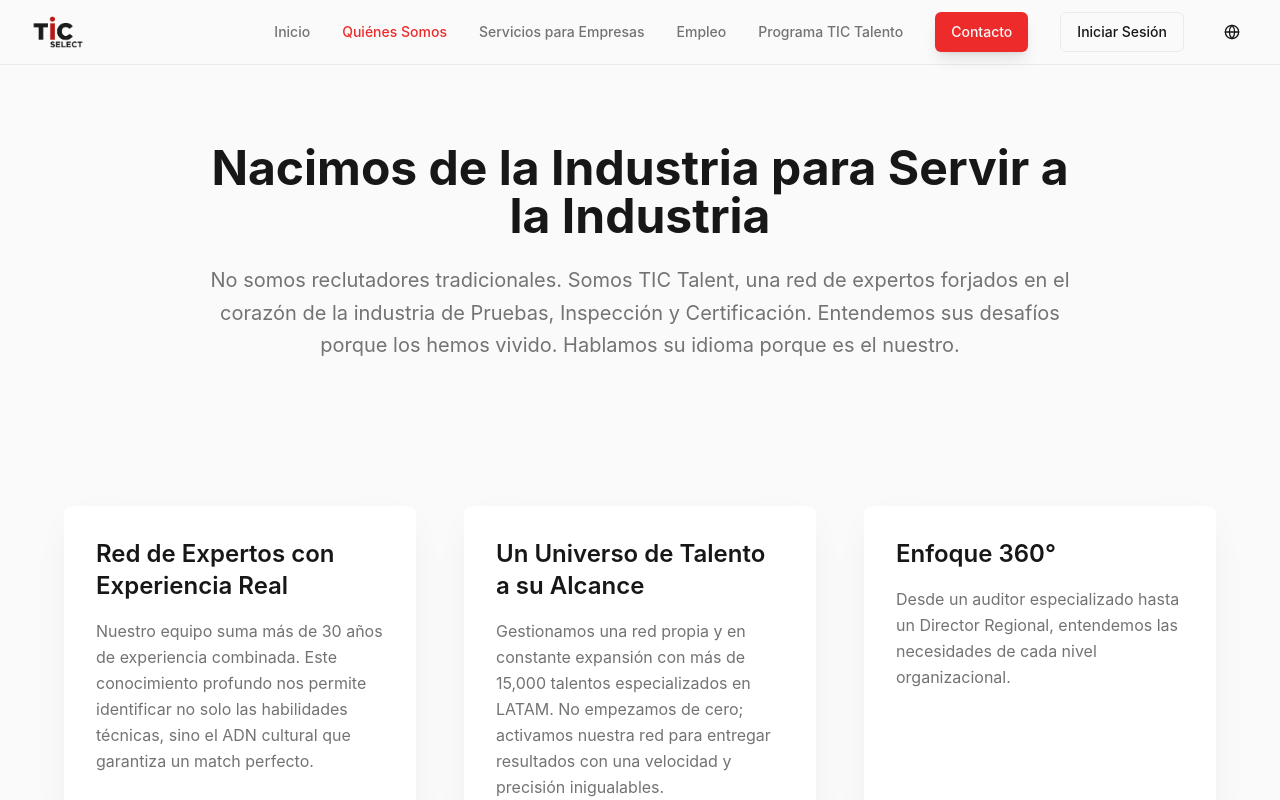
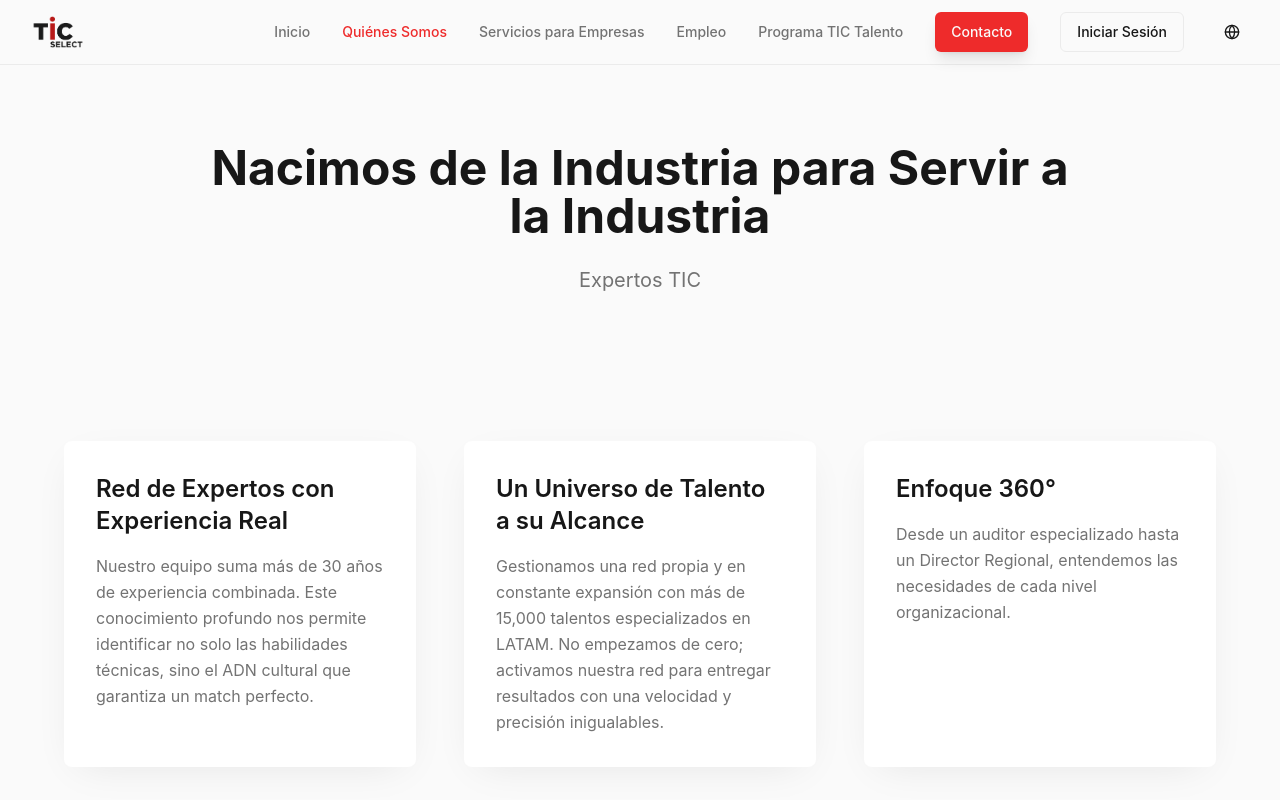
Before and after one commit to Scheba01/tic-talent-hub, a React (Vite) app: page /quienes-somos in a window 1280 px wide. Shown: the top 800 px of the page. Built offline with nearby package versions, Linux system fonts and the light colour scheme; what react-google-recaptcha-v3 would draw is missing.

Commit message:
Translate "TIC Experts"
Translate "TIC Experts" to English and Brazilian Portuguese.

```diff
--- a/src/contexts/LanguageContext.tsx
+++ b/src/contexts/LanguageContext.tsx
@@ -162,7 +162,7 @@ const translations: Record<Language, Record<string, string>> = {
 
     // About Us
     'about.title': 'Nacimos de la Industria para Servir a la Industria',
-    'about.subtitle': 'No somos reclutadores tradicionales. Somos TIC Talent, una red de expertos forjados en el corazón de la industria de Pruebas, Inspección y Certificación. Entendemos sus desafíos porque los hemos vivido. Hablamos su idioma porque es el nuestro.',
+    'about.subtitle': 'Expertos TIC',
     'about.experts.title': 'Red de Expertos con Experiencia Real',
     'about.experts.desc': 'Nuestro equipo suma más de 30 años de experiencia combinada. Este conocimiento profundo nos permite identificar no solo las habilidades técnicas, sino el ADN cultural que garantiza un match perfecto.',
     'about.talent_universe.title': 'Un Universo de Talento a su Alcance',
@@ -328,7 +328,7 @@ const translations: Record<Language, Record<string, string>> = {
 
     // About Us
     'about.title': 'Born from the Industry to Serve the Industry',
-    'about.subtitle': 'We are not traditional recruiters. We are TIC Talent, a network of experts forged in the heart of the Testing, Inspection and Certification industry. We understand your challenges because we have lived them. We speak your language because it is ours.',
+    'about.subtitle': 'TIC Experts',
     'about.experts.title': 'Network of Experts with Real Experience',
     'about.experts.desc': 'Our team has more than 30 years of combined experience. This deep knowledge allows us to identify not only technical skills, but the cultural DNA that guarantees a perfect match.',
     'about.talent_universe.title': 'A Universe of Talent at Your Reach',
@@ -493,7 +493,7 @@ const translations: Record<Language, Record<string, string>> = {
 
     // About Us
     'about.title': 'Nascemos da Indústria para Servir a Indústria',
-    'about.subtitle': 'Não somos recrutadores tradicionais. Somos TIC Talent, uma rede de especialistas forjada no coração da indústria de Testes, Inspeção e Certificação. Entendemos seus desafios porque os vivemos. Falamos sua linguagem porque é a nossa.',
+    'about.subtitle': 'Especialistas TIC',
     'about.experts.title': 'Rede de Especialistas com Experiência Real',
     'about.experts.desc': 'Nossa equipe soma mais de 30 anos de experiência combinada. Este conhecimento profundo nos permite identificar não apenas as habilidades técnicas, mas o DNA cultural que garante um match perfeito.',
     'about.talent_universe.title': 'Um Universo de Talentos ao Seu Alcance',
```
